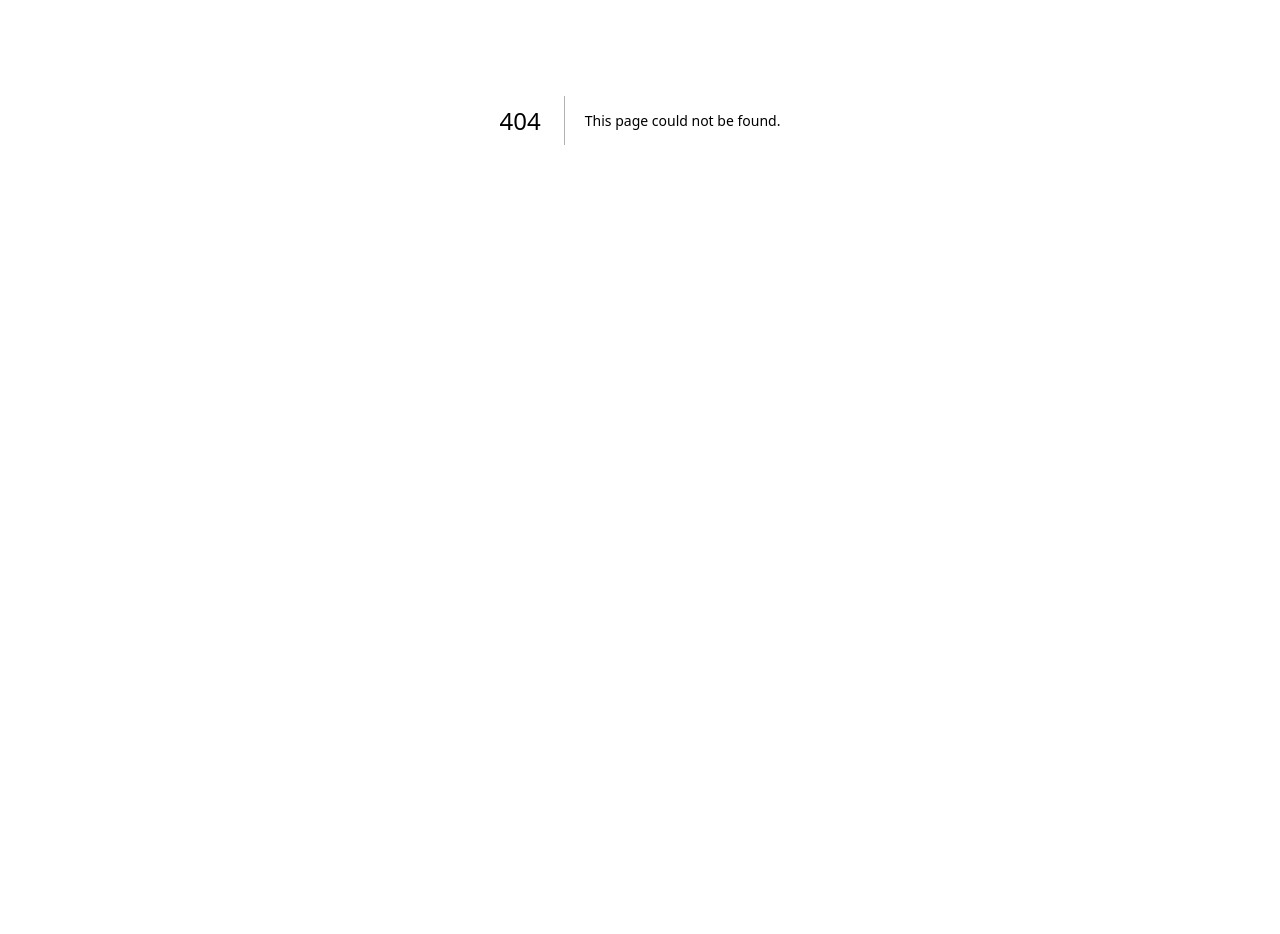
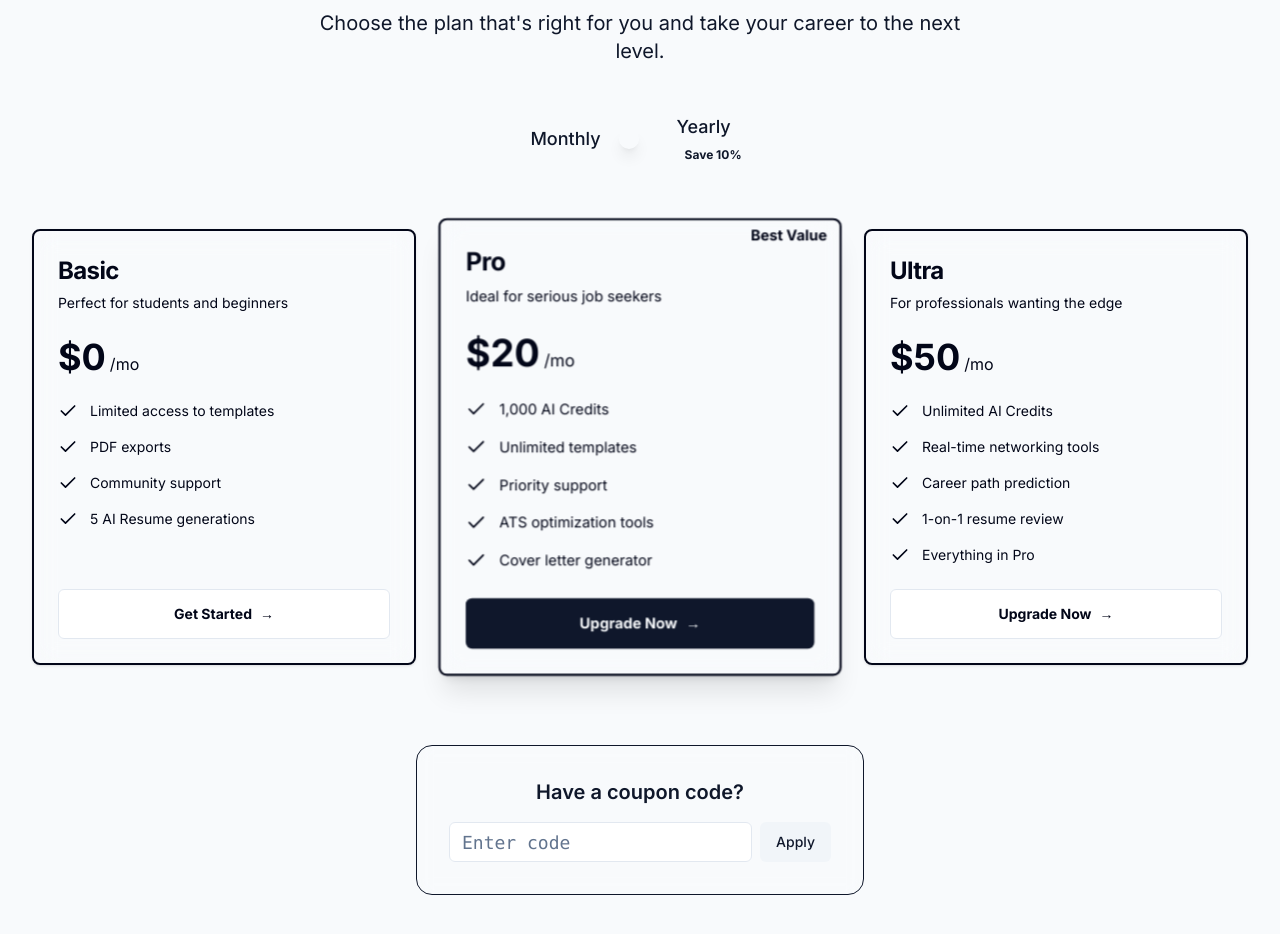
Before and after one commit to ZaidAlvi786/resumify-builder, a Next.js app in the folder frontend/: page /pricing in a window 1280 px wide. Before the commit this address had no page. Shown: the part 280-1214 px from the top of the page. Before the commit the page ends 800 px from the top, so only its background shows below. Built offline with nearby package versions, Linux system fonts and the light colour scheme; no server answers.

Commit message:
bug fixes

```diff
--- /dev/null
+++ b/frontend/src/app/pricing/page.tsx
@@ -0,0 +1,160 @@
+"use client"
+
+import { useState } from "react"
+import { PricingCard } from "@/components/PricingCard"
+import { Switch } from "@/components/ui/switch"
+import { Label } from "@/components/ui/label"
+import { Input } from "@/components/ui/input"
+import { Button } from "@/components/ui/button"
+import { motion, AnimatePresence } from "framer-motion"
+import { Check } from "lucide-react"
+import Navigation from "@/components/Navigation"
+
+export default function PricingPage() {
+  const [billingCycle, setBillingCycle] = useState<'monthly' | 'yearly'>('monthly')
+  const [coupon, setCoupon] = useState("")
+  const [discountApplied, setDiscountApplied] = useState(false)
+
+  const plans = [
+    {
+      title: "Basic",
+      monthlyPrice: "$0",
+      yearlyPrice: "$0",
+      description: "Perfect for students and beginners",
+      features: [
+        "Limited access to templates",
+        "PDF exports",
+        "Community support",
+        "5 AI Resume generations",
+      ],
+      isPopular: false,
+    },
+    {
+      title: "Pro",
+      monthlyPrice: "$20",
+      yearlyPrice: "$18",
+      description: "Ideal for serious job seekers",
+      features: [
+        "1,000 AI Credits",
+        "Unlimited templates",
+        "Priority support",
+        "ATS optimization tools",
+        "Cover letter generator",
+      ],
+      isPopular: true,
+    },
+    {
+      title: "Ultra",
+      monthlyPrice: "$50",
+      yearlyPrice: "$45",
+      description: "For professionals wanting the edge",
+      features: [
+        "Unlimited AI Credits",
+        "Real-time networking tools",
+        "Career path prediction",
+        "1-on-1 resume review",
+        "Everything in Pro",
+      ],
+      isPopular: false,
+    },
+  ]
+
+  const handleApplyCoupon = () => {
+    if (coupon.toLowerCase() === "welcome10") {
+      setDiscountApplied(true)
+      // Logic to actually apply discount in checkout session
+    }
+  }
+
+  return (
+    <div className="min-h-screen bg-background transition-colors duration-500">
+      <Navigation />
+
+      <main className="container mx-auto px-4 pt-32 pb-20">
+        <div className="text-center mb-16 px-4">
+          <motion.h1
+            initial={{ opacity: 0, y: 20 }}
+            animate={{ opacity: 1, y: 0 }}
+            className="text-5xl md:text-7xl font-extrabold mb-6 bg-clip-text text-transparent bg-gradient-to-r from-primary via-purple-500 to-blue-500"
+          >
+            Simple, Transparent Pricing
+          </motion.h1>
+          <motion.p
+            initial={{ opacity: 0, y: 20 }}
+            animate={{ opacity: 1, y: 0 }}
+            transition={{ delay: 0.1 }}
+            className="text-xl text-muted-foreground max-w-2xl mx-auto"
+          >
+            Choose the plan that's right for you and take your career to the next level.
+          </motion.p>
+
+          <motion.div
+            initial={{ opacity: 0, scale: 0.95 }}
+            animate={{ opacity: 1, scale: 1 }}
+            transition={{ delay: 0.2 }}
+            className="flex items-center justify-center gap-4 mt-12 mb-8"
+          >
+            <Label className={`text-lg cursor-pointer ${billingCycle === 'monthly' ? 'text-foreground' : 'text-muted-foreground'}`} onClick={() => setBillingCycle('monthly')}>Monthly</Label>
+            <Switch
+              checked={billingCycle === 'yearly'}
+              onCheckedChange={(checked) => setBillingCycle(checked ? 'yearly' : 'monthly')}
+            />
+            <div className="flex flex-col items-start gap-1">
+                <Label className={`text-lg cursor-pointer ${billingCycle === 'yearly' ? 'text-foreground' : 'text-muted-foreground'}`} onClick={() => setBillingCycle('yearly')}>Yearly</Label>
+                <motion.span
+                  animate={{ scale: billingCycle === 'yearly' ? 1.05 : 1 }}
+                  className="bg-primary/20 text-primary text-xs font-bold px-2 py-0.5 rounded-full"
+                >
+                  Save 10%
+                </motion.span>
+            </div>
+          </motion.div>
+        </div>
+
+        <div className="grid grid-cols-1 md:grid-cols-3 gap-8 max-w-7xl mx-auto px-4">
+          <AnimatePresence mode="wait">
+            {plans.map((plan, index) => (
+              <PricingCard
+                key={`${plan.title}-${billingCycle}`}
+                title={plan.title}
+                price={billingCycle === 'monthly' ? plan.monthlyPrice : plan.yearlyPrice}
+                description={plan.description}
+                features={plan.features}
+                isPopular={plan.isPopular}
+                billingCycle={billingCycle}
+                onSelect={() => console.log(`Selected ${plan.title}`)}
+              />
+            ))}
+          </AnimatePresence>
+        </div>
+
+        <motion.div
+          initial={{ opacity: 0 }}
+          animate={{ opacity: 1 }}
+          transition={{ delay: 0.4 }}
+          className="mt-20 max-w-md mx-auto text-center p-8 border rounded-2xl bg-card/30 backdrop-blur-sm"
+        >
+          <Label className="text-xl font-semibold mb-4 block">Have a coupon code?</Label>
+          <div className="flex gap-2">
+            <Input
+              placeholder="Enter code"
+              value={coupon}
+              onChange={(e) => setCoupon(e.target.value)}
+              className="font-mono text-lg"
+            />
+            <Button onClick={handleApplyCoupon} variant="secondary">Apply</Button>
+          </div>
+          {discountApplied && (
+            <motion.p
+                initial={{ opacity: 0, scale: 0.9 }}
+                animate={{ opacity: 1, scale: 1 }}
+                className="text-green-500 mt-4 font-medium flex items-center justify-center gap-2"
+            >
+                <Check className="h-4 w-4" /> Coupon applied! Extra 10% off.
+            </motion.p>
+          )}
+        </motion.div>
+      </main>
+    </div>
+  )
+}
```
